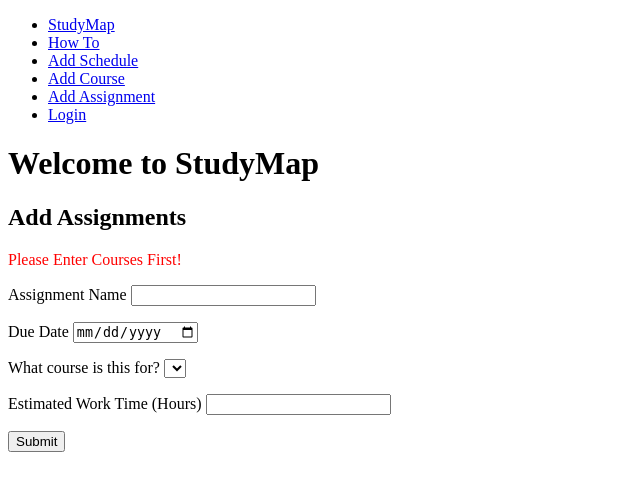
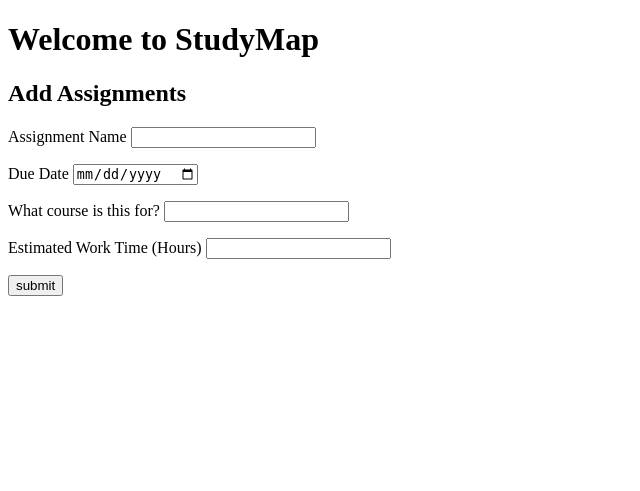
Before and after one commit to sharonday/StudyMap, a Flask app: page /assignment in a window 1280 px wide. Shown: the top 491 px of the page, without its empty margins (0-640 px from the left). Run offline with Flask 2, Linux system fonts and the light colour scheme; data that the repository does not hold is empty.

Commit message:
Add files via upload

```diff
--- a/templates/assignment.html
+++ b/templates/assignment.html
@@ -1,56 +1,26 @@
 <!DOCTYPE html>
 
-<html>
+<html class = "course-background">
 <head>
     <meta charset="UTF-8">
     <meta name="viewport" content="width=device-width, initial-scale=1.0">
     <meta http-equiv="X-UA-Compatible" content="ie=edge">
-    <link href="/static/style.css" rel="stylesheet">
+    <link href="../static/style.css" rel="stylesheet">
     <title>StudyMap</title>
 </head>
 
 
 <body>
-  <!-- A grey horizontal navbar that becomes vertical on small screens -->
-<nav class="navbar navbar-expand-sm bg-dark navbar-dark">
-
-  <!-- Links -->
-  <ul class="navbar-nav">
-    <li class="nav-item">
-      <a class="nav-link" href="#">StudyMap</a>
-    </li>
-    <li class="nav-item">
-      <a class="nav-link" href="#">How To</a>
-    </li>
-    <li class="nav-item">
-      <a class="nav-link" href="/free_hours">Add Schedule</a>
-    </li>
-    <li class="nav-item">
-      <a class="nav-link" href="/course">Add Course</a>
-    </li>
-    <li class="nav-item">
-      <a class="nav-link" href="/assignment">Add Assignment</a>
-    </li>
-    <li class="nav-item">
-      <a class="nav-link" href="/login">Login</a>
-    </li>
-
-  </ul>
-
-</nav>
-
-    <main class = "mid">
-        <header class = "top">
+    <main class = "mid-column">
+        <header class = "top-heading-course">
         <h1>Welcome to StudyMap</h1>
 
         </header>
         <div id = "add">
-            <h2>Add Assignments</h2>
+            <h2 class="center-headings-course">Add Assignments</h2>
             <form id = "assignments" action= "/add-assignment/" method = "POST">
                 <p>
-                    {% if courses|length == 0 %}
-                    <p style="color:red">Please Enter Courses First!</p>
-                    {% endif %}
+
                     <label>Assignment Name</label>
                     <input type = "text" name = "hwname">
                 </p>
@@ -59,27 +29,32 @@
                     <input type = "date" name = "hwdate">
                 </p>
                     <label>What course is this for?</label>
-                    <select name="hwcourse">
-                        {% for c in courses %}
-                        <option value="{{c}}">{{c}}</option>
-                        {% endfor %}
-                    </select>
+                    <input type = "text" name = "hwcourse">
                 <p>
                     <label>Estimated Work Time (Hours)</label>
                     <input type = "number" min="1" name = "hours">
                 </p>
                 <p>
-                    <input type="submit" name="submit" value="Submit">
+                    <input type="submit" value = "submit">
                 </p>
             </form>
             <script>
-                function assignment()
-                {
-                    var hwname = document.getElementById("hwname").value;
-                    var hwdate = document.getElementById("hwdate").value;
-                    var hwcourse = document.getElementById("hwcourse").value;
-                    var hours = document.getElementById("hours").value;
-                    alert("You've entered Assignment: " + hwname + " Due: " + hwdate + " for "  + hwcourse + " with estimated work time: " + hours);
+               function displayinfo(){
+
+
+                        var form = document.getElementById('assignments');
+                        let name = form.elements['hwname'].value;
+                        let date = form.elements['hwdate'].value;
+                        let coursename = form.elements['hwcourse'].value;
+                        let estWork = form.elements['hours'].value;
+
+                        alert("you entered assignment : " + name + " due on " + date + " for course " + coursename + " and it will take " + estWork + " hours");
+
+                }
+                window.onload = () =>{
+
+                        document.getElementById("assignments").addEventListener('click', displayinfo);
+
                 }
             </script>
         </div>
```
